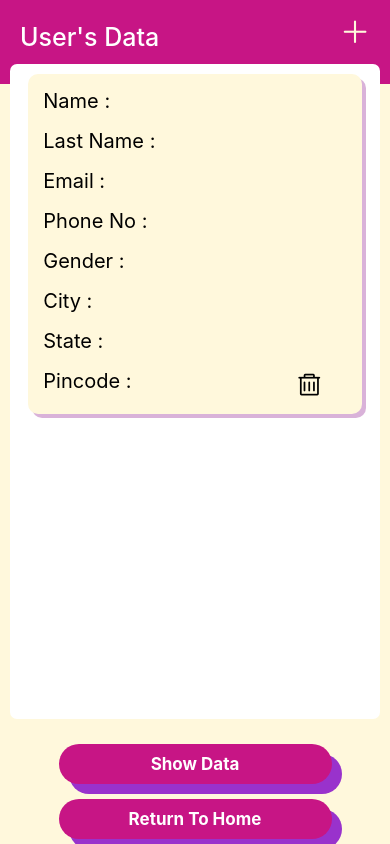
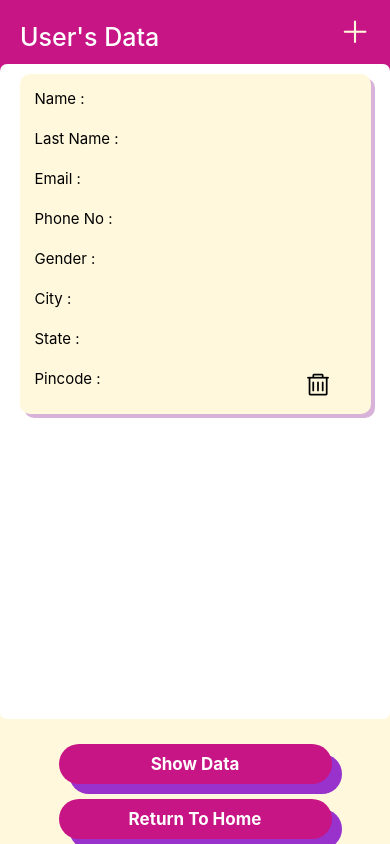
Before and after one commit to Jenish4809/React-Native-Components, a React Native app: screen /ShowData in a window 390 px wide. Built offline with nearby package versions, Linux system fonts and the light colour scheme.

Commit message:
Ui change

```diff
--- a/AsyncStoreData.js/ShowData.js
+++ b/AsyncStoreData.js/ShowData.js
@@ -1,12 +1,5 @@
 import { useState } from "react";
-import {
-  View,
-  Text,
-  StyleSheet,
-  Image,
-  ScrollView,
-  StatusBar,
-} from "react-native";
+import { View, Text, StyleSheet, ScrollView, StatusBar } from "react-native";
 import { Btn } from "../Api/Component";
 import AsyncStorage from "@react-native-async-storage/async-storage";
 import { colors } from "./ComonColor";
@@ -93,7 +86,7 @@ const styles = StyleSheet.create({
   },
   innerview: {
     height: "78%",
-    width: "95%",
+    width: "100%",
     backgroundColor: colors.background,
     elevation: 5,
     bottom: 20,
@@ -122,7 +115,7 @@ const styles = StyleSheet.create({
     shadowOffset: { height: 4, width: 4 },
   },
   datatext: {
-    fontSize: 20,
+    fontSize: 15,
     height: 40,
     flexWrap: "wrap",
     width: "100%",
```
